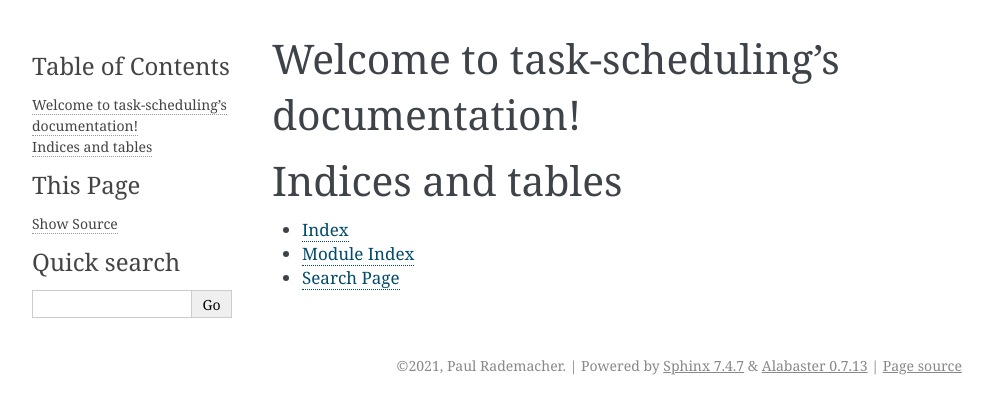
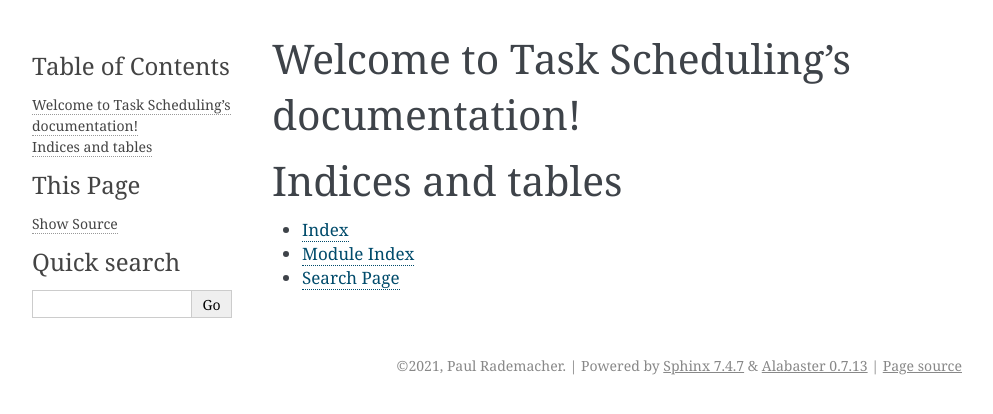
Before and after one commit to USNavalResearchLaboratory/task-scheduling, a Sphinx documentation site: the page built from docs/index.rst, in a window 1280 px wide. Shown: the top 414 px of the page, without its empty margins (148-1141 px from the left). Built offline with Sphinx 7.4.7, drawn with Linux system fonts in a browser that asks for light colours; part of the change alters nothing that is shown.

```diff
--- a/docs/conf.py
+++ b/docs/conf.py
@@ -17,9 +17,9 @@
 
 # -- Project information -----------------------------------------------------
 
-project = 'task-scheduling'
+project = 'Task Scheduling'
 copyright = '2021, Paul Rademacher'
-author = 'Paul Rademacher, Kevin Wagner'
+author = 'Paul Rademacher'
 
 
 # -- General configuration ---------------------------------------------------
@@ -28,9 +28,7 @@ author = 'Paul Rademacher, Kevin Wagner'
 # extensions coming with Sphinx (named 'sphinx.ext.*') or your custom
 # ones.
 extensions = [
-    'sphinx.ext.autodoc',
     'sphinx.ext.napoleon',
-    # 'numpydoc',
 ]
 
 # Add any paths that contain templates here, relative to this directory.
--- a/docs/index.rst
+++ b/docs/index.rst
@@ -1,15 +1,14 @@
-.. task-scheduling documentation master file, created by
-   sphinx-quickstart on Tue Jul 27 15:08:01 2021.
+.. Task Scheduling documentation master file, created by
+   sphinx-quickstart on Mon Aug  9 16:40:18 2021.
    You can adapt this file completely to your liking, but it should at least
    contain the root `toctree` directive.
 
-Welcome to task-scheduling's documentation!
+Welcome to Task Scheduling's documentation!
 ===========================================
 
 .. toctree::
    :maxdepth: 2
    :caption: Contents:
-
 
 
 Indices and tables
```
